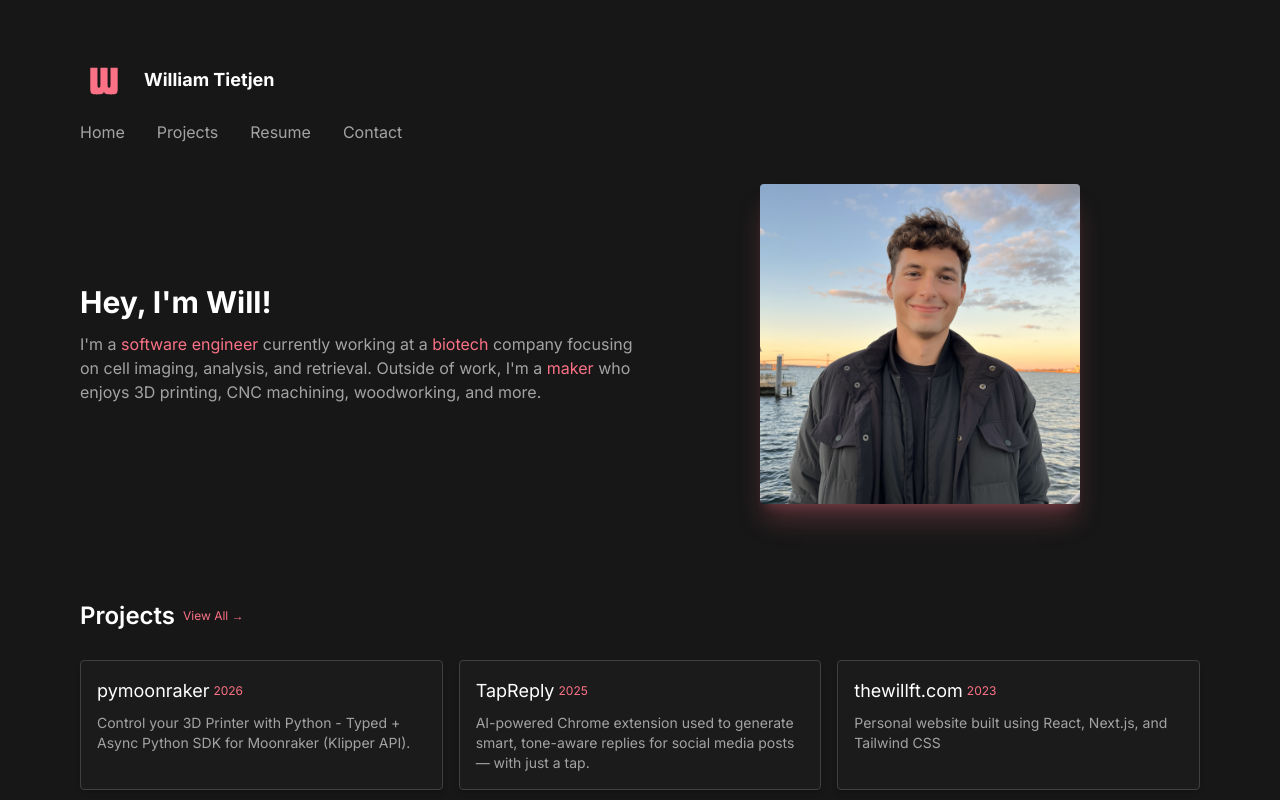
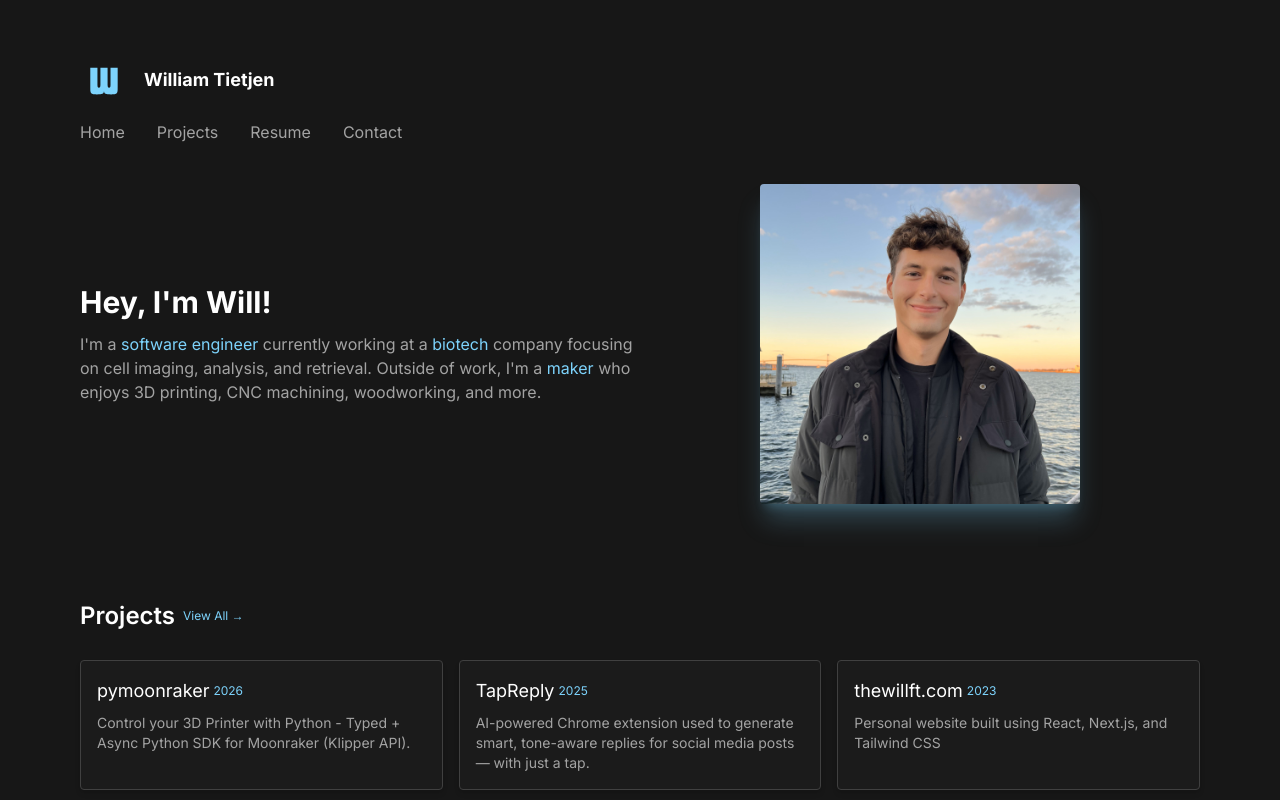
Before and after one commit to thewillft/thewillft.com, a Next.js app: page / in a window 1280 px wide. Shown: the top 800 px of the page. Built offline with nearby package versions, Linux system fonts and the light colour scheme.

Commit message:
change accent color to light blue

```diff
--- a/src/app/globals.css
+++ b/src/app/globals.css
@@ -13,7 +13,7 @@
 
 :root {
 	/* accent */
-	--color-accent: 251 113 133; /* rose-400  #fb7185 */
+	--color-accent: 125 211 252; /* sky-300   #7dd3fc */
 
 	/* surfaces */
 	--color-foreground: 255 255 255; /* white       */
```
Also changed, not shown: 2 other files (tests, documents, lock files or other folders).
